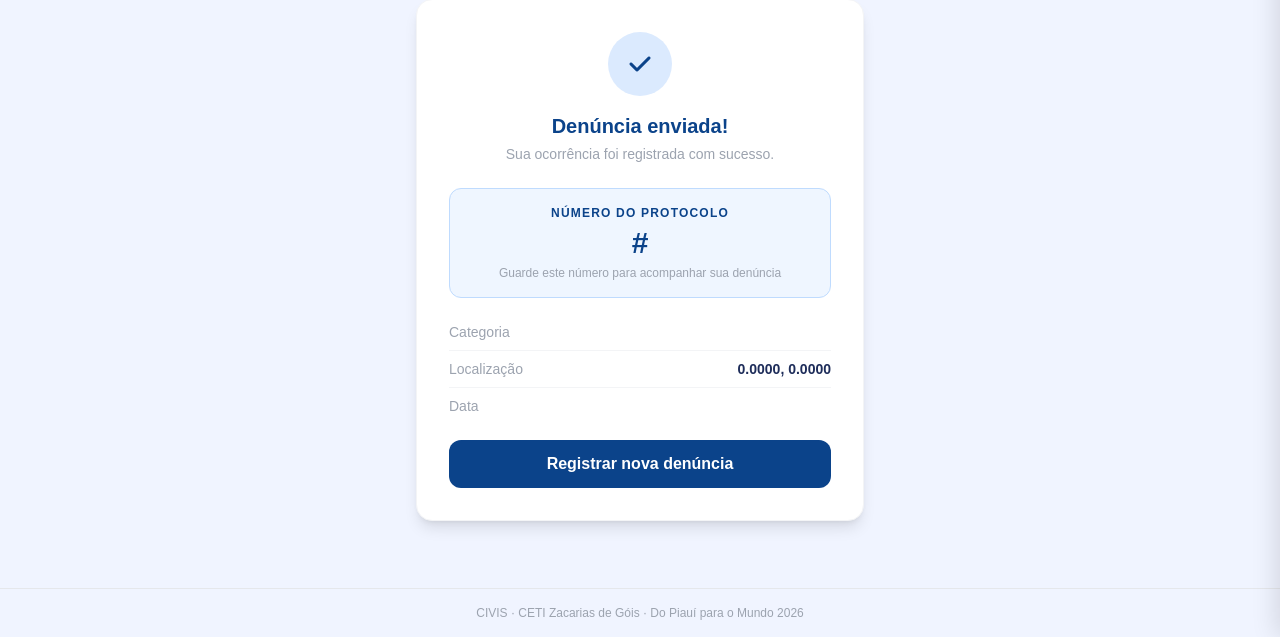
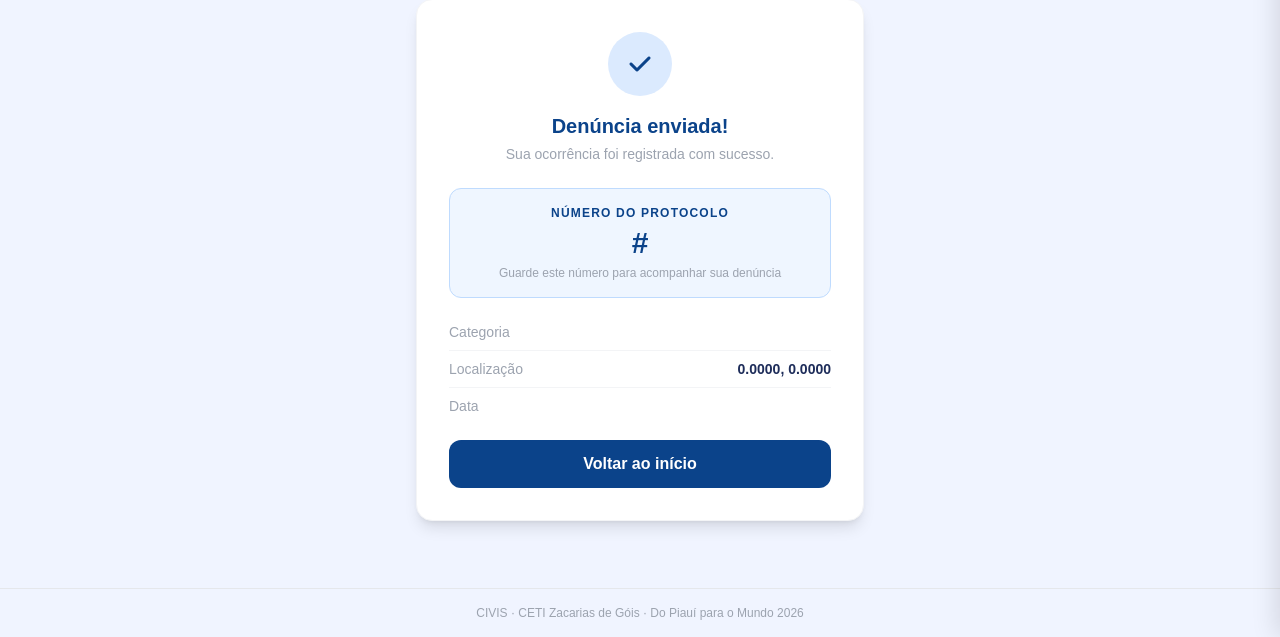
Before and after one commit to charanko0515/CIVIS, a Flask app: template templates/confirmacao.html in a window 1280 px wide. Shown: the part 163-800 px from the top of the page. Run offline with Flask 3, Linux system fonts and the light colour scheme; the template is opened without the code that fills it, so the values that code supplies are empty; some libraries are stand-ins or nearby versions.

Commit message:
denuncia.html renomeada e ajustes na confirmação.html
-renomeando denuncia.html
-ajuste no botão da confirmação.html

```diff
--- a/templates/confirmacao.html
+++ b/templates/confirmacao.html
@@ -34,7 +34,7 @@
 
     <a href="/" style="background:#0b438a;"
        class="block w-full text-white font-bold py-3 rounded-xl hover:opacity-90 transition">
-        Registrar nova denúncia
+            Voltar ao início
     </a>
 </div>
 {% endblock %}
```
Also changed, not shown: database.db (added), templates/denuncia.html (renamed from templates/Denuncia.html).
